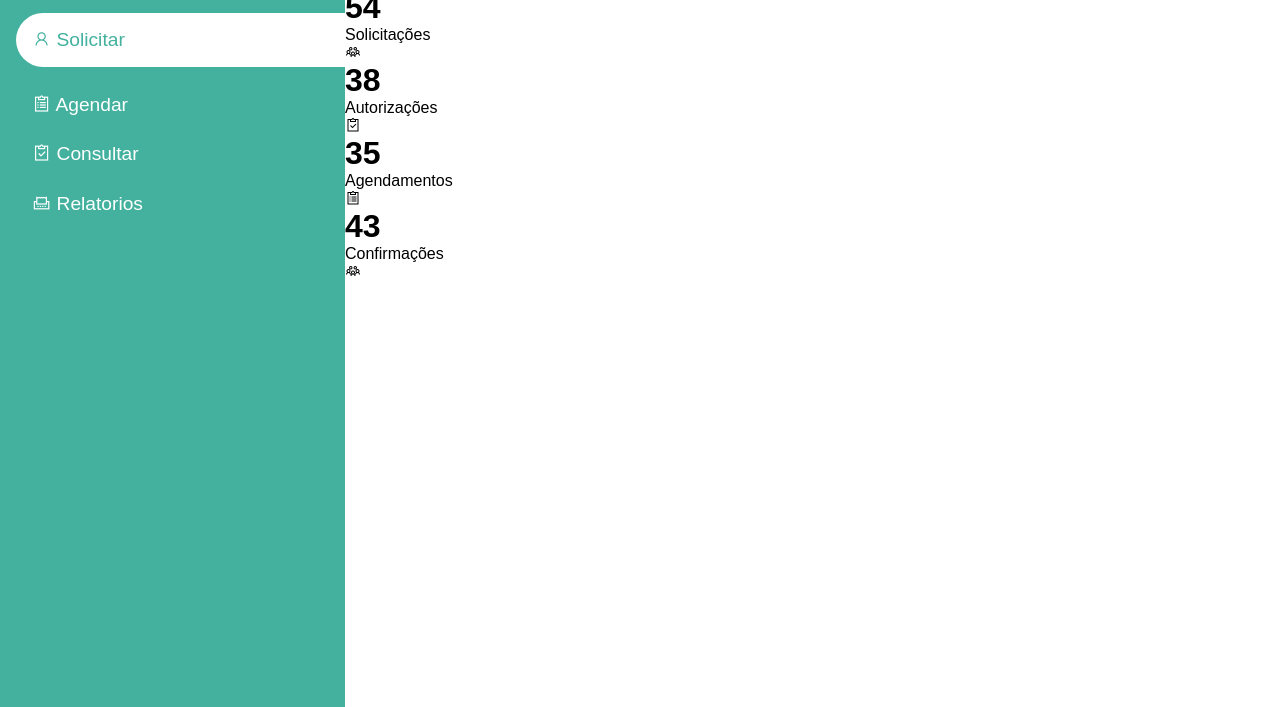
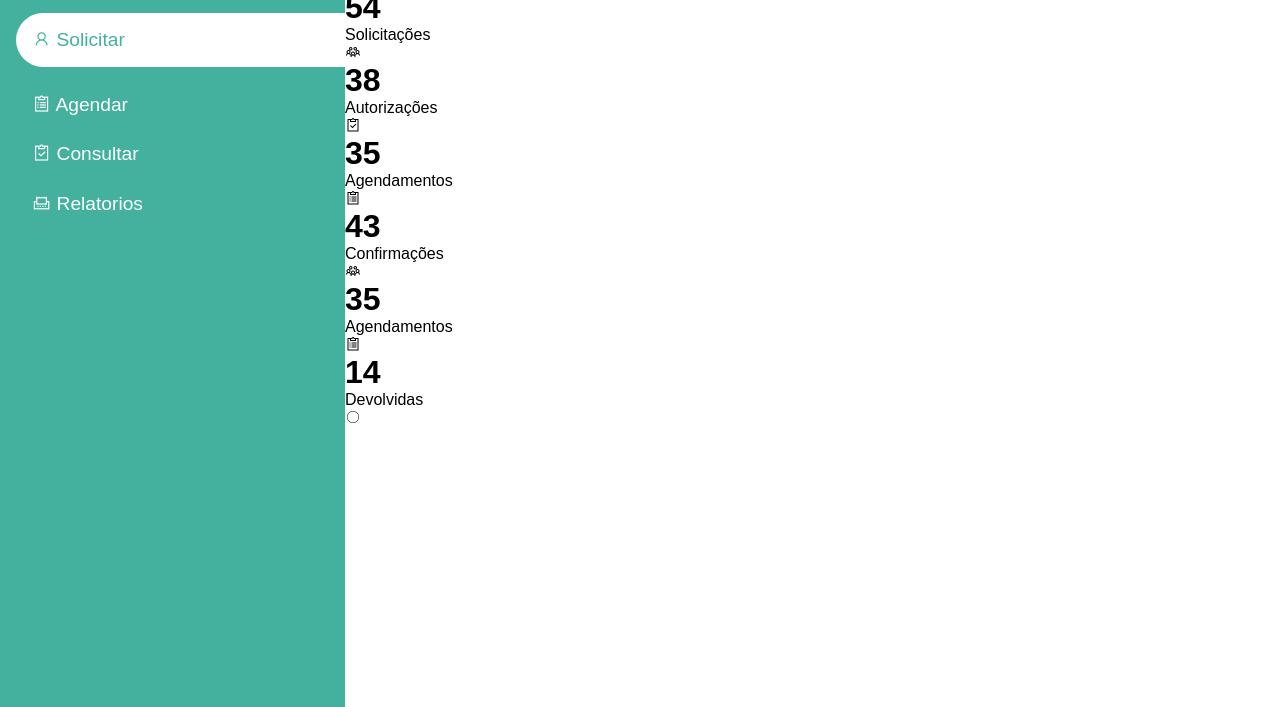
Before and after one commit to otavioaugust1/Sistem_Regula_Saude, a plain HTML site: page index.html in a window 1280 px wide. Shown: the part 93-800 px from the top of the page. Drawn offline with nearby package versions, Linux system fonts and the light colour scheme.

Commit message:
Conteudo 1.0
colocado o botão "devolvidos"

```diff
--- a/index.html
+++ b/index.html
@@ -103,7 +103,25 @@
                     <span class="las la-users"></span>
                 </div>
             </div>
+            <div class="card-single">
+                <div>
+                    <h1>35</h1>
+                    <span>Agendamentos</span>
+                </div>
+                <div>
+                    <span class="las la-clipboard-list"></span>
+                </div>
+            </div>
 
+            <div class="card-single">
+                <div>
+                    <h1>14</h1>
+                    <span>Devolvidas</span>
+                </div>
+                <div>
+                    <span class="las la-circle"></span>
+                </div>
+            </div>
 
         </div>
 
```
